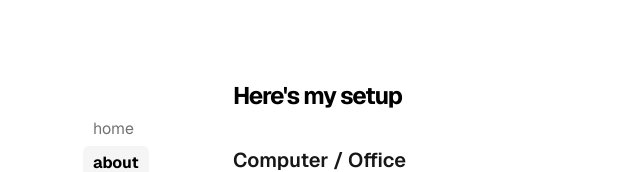
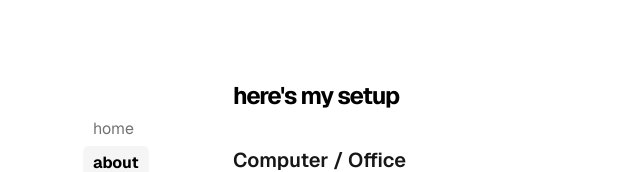
Before and after one commit to jmartinn/portfolio, a Next.js app: page /uses in a window 1280 px wide. Shown: the top 172 px of the page, without its empty margins (109-749 px from the left). Built offline with nearby package versions, Linux system fonts and the light colour scheme.

Commit message:
fixed small typography spelling

```diff
--- a/app/uses/page.tsx
+++ b/app/uses/page.tsx
@@ -3,14 +3,14 @@ import type { Metadata } from "next";
 export const metadata: Metadata = {
   title: "Uses",
   description:
-    "here's what tech I'm currently using for coding, videos, and music.",
+    "Here's what tech I'm currently using for coding, videos, and music.",
 };
 
 export default function UsesPage() {
   return (
     <section>
       <h1 className="font-bold text-2xl mb-8 tracking-tighter">
-        Here's my setup
+        here's my setup
       </h1>
       <div className="prose prose-neutral dark:prose-invert">
         <h3 id="computer-office">Computer / Office</h3>
```
